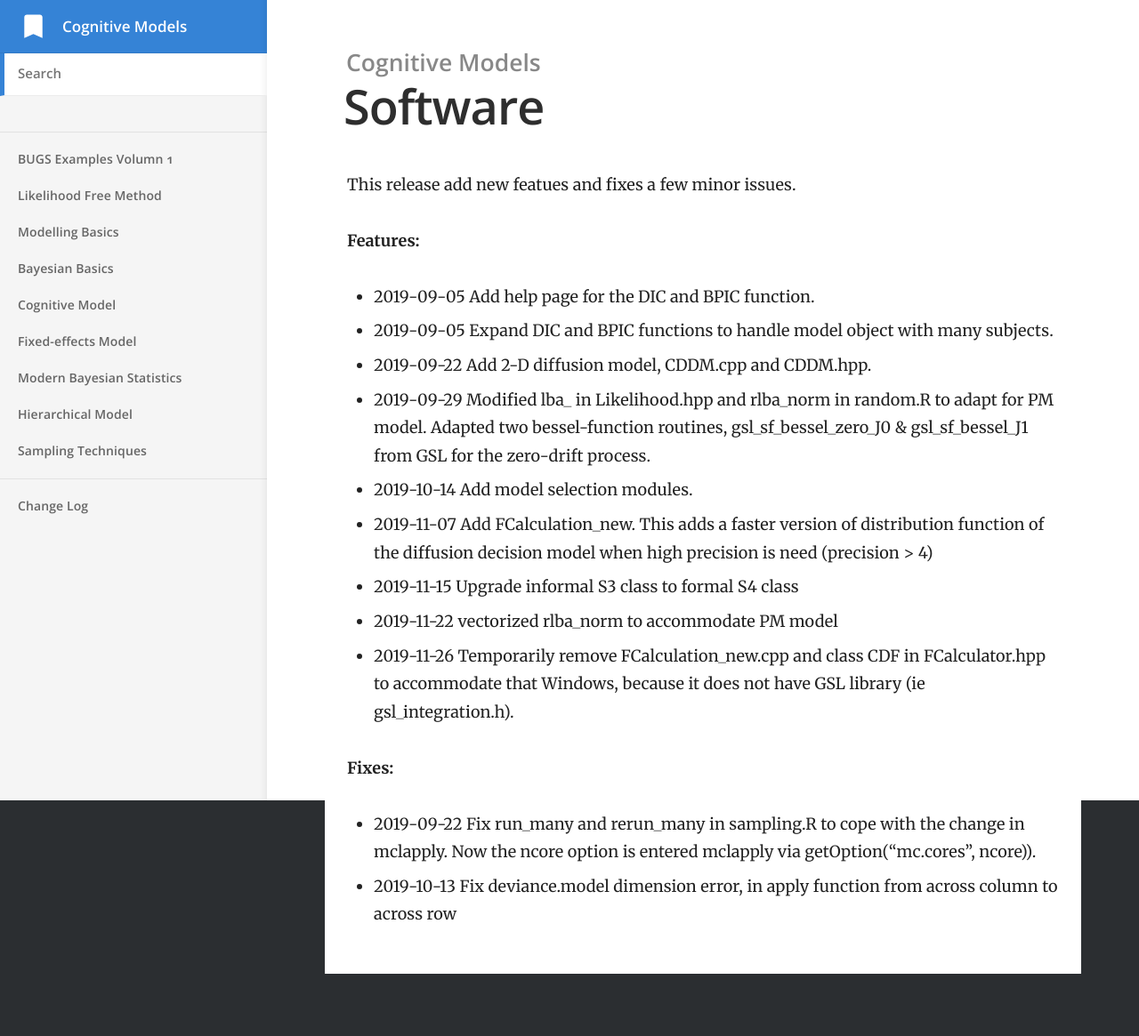
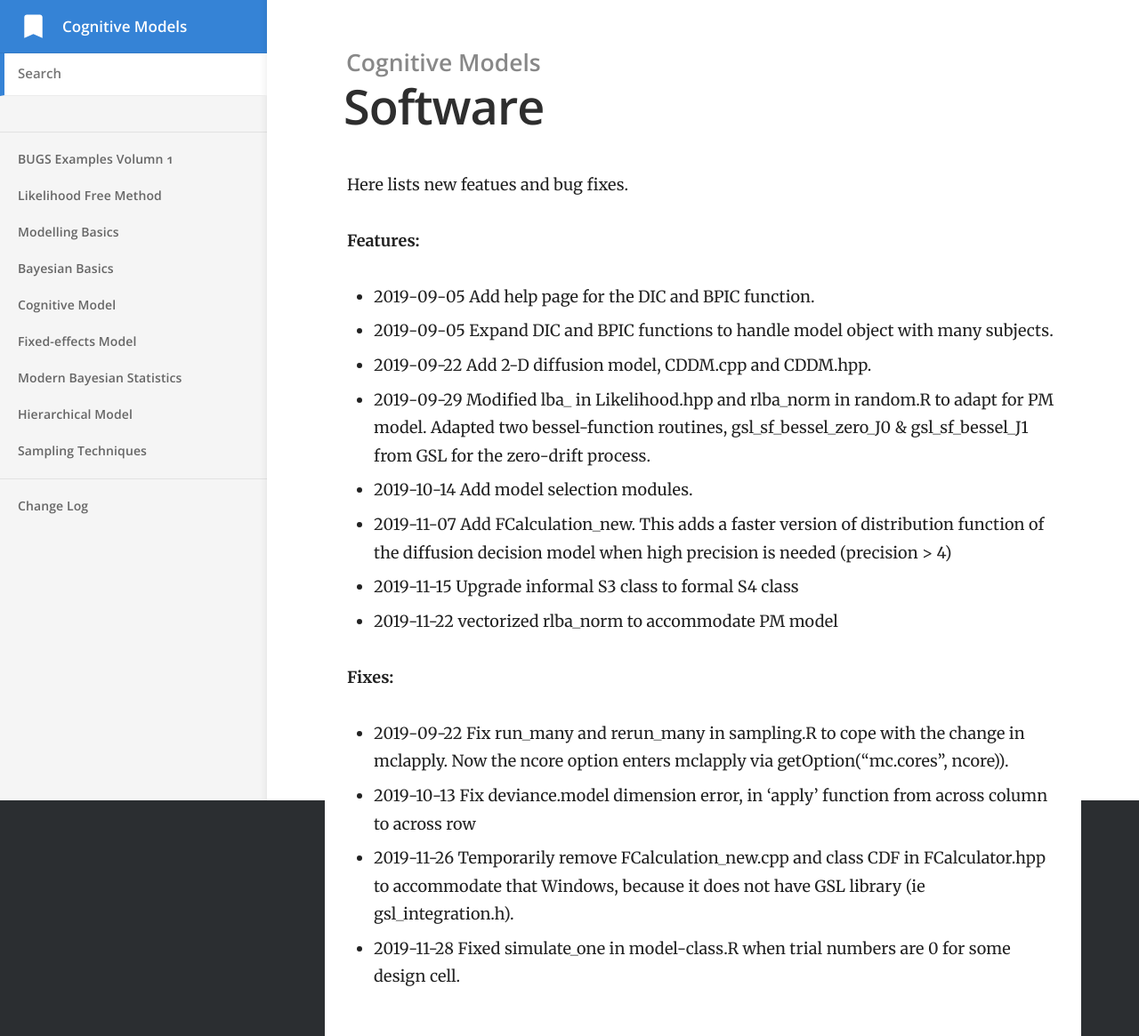
Before and after one commit to yxlin/yxlin.github.io, a Jekyll site: the page built from _posts/2018-07-14-software.md, in a window 1280 px wide. Shown: the whole page at 89% size. Built offline with Jekyll 4.4.1, drawn with Linux system fonts in a browser that asks for light colours; before the commit the page ends 1095 px from its top, so only the background shows below that.

```diff
--- a/_posts/2018-07-14-software.md
+++ b/_posts/2018-07-14-software.md
@@ -3,24 +3,34 @@ title: Software
 type: major
 ---
 
-This release add new featues and fixes a few minor issues.
+Here lists new featues and bug fixes.
 
 **Features:**
 
 * 2019-09-05 Add help page for the DIC and BPIC function.
-* 2019-09-05 Expand DIC and BPIC functions to handle model object with many subjects.
+* 2019-09-05 Expand DIC and BPIC functions to handle model object with many
+subjects.
 * 2019-09-22 Add 2-D diffusion model, CDDM.cpp and CDDM.hpp.
-* 2019-09-29 Modified lba_ in Likelihood.hpp and rlba_norm in random.R to adapt for PM model. Adapted two bessel-function routines, gsl_sf_bessel_zero_J0 & gsl_sf_bessel_J1 from GSL for the zero-drift process.
+* 2019-09-29 Modified lba_ in Likelihood.hpp and rlba_norm in random.R to adapt
+for PM model. Adapted two bessel-function routines, gsl_sf_bessel_zero_J0 &
+gsl_sf_bessel_J1 from GSL for the zero-drift process.
 * 2019-10-14 Add model selection modules.
-* 2019-11-07 Add FCalculation_new. This adds a faster version of distribution function of the diffusion decision model when high precision is need (precision > 4)
+* 2019-11-07 Add FCalculation_new. This adds a faster version of distribution
+function of the diffusion decision model when high precision is needed
+(precision > 4)
 * 2019-11-15 Upgrade informal S3 class to formal S4 class
 * 2019-11-22 vectorized rlba_norm to accommodate PM model
-* 2019-11-26 Temporarily remove FCalculation_new.cpp and class CDF in
-FCalculator.hpp to accommodate that Windows, because it does not have GSL
-library (ie gsl_integration.h).
 
 
 **Fixes:**
 
-* 2019-09-22 Fix run_many and rerun_many in sampling.R to cope with the change in mclapply. Now the ncore option is entered mclapply via getOption("mc.cores", ncore)).
-* 2019-10-13 Fix deviance.model dimension error, in apply function from across column to across row
+* 2019-09-22 Fix run_many and rerun_many in sampling.R to cope with the change
+in mclapply. Now the ncore option enters mclapply via
+getOption("mc.cores", ncore)).
+* 2019-10-13 Fix deviance.model dimension error, in 'apply' function from across
+column to across row
+* 2019-11-26 Temporarily remove FCalculation_new.cpp and class CDF in
+FCalculator.hpp to accommodate that Windows, because it does not have GSL
+library (ie gsl_integration.h).
+* 2019-11-28 Fixed simulate_one in model-class.R when trial numbers are 0 for
+some design cell.
```
Also changed, not shown: _docs/fixed-effect-model/one_participant.md (+79 -69 lines), _posts/2018-07-14-document.md (+5 -4 lines), index.md (+6 -6 lines).
